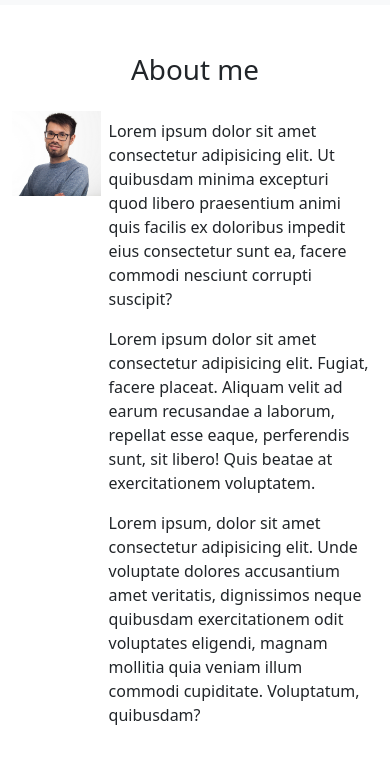
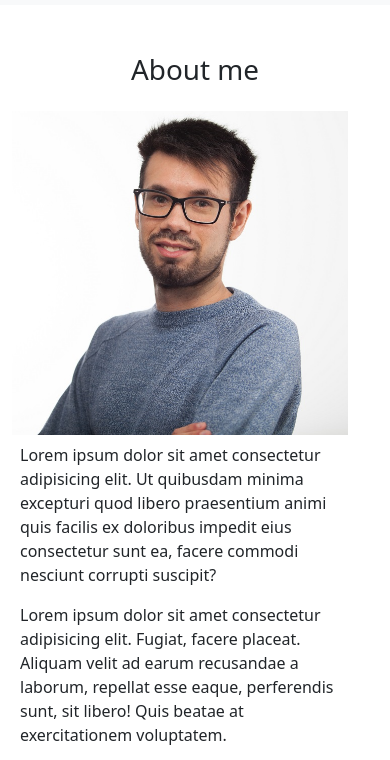
Before and after one commit to Francoazari/desafio-bootstrap, a plain HTML site: page pages/aboutme.html in a window 390 px wide. Shown: the part 57-817 px from the top of the page. Drawn offline with nearby package versions, Linux system fonts and the light colour scheme.

Commit message:
responsive fixes

```diff
--- a/pages/aboutme.html
+++ b/pages/aboutme.html
@@ -149,11 +149,11 @@
                         <h1>About me</h1>
                     </div>
                     <div class="row mt-4">
-                        <div class="d-flex flex-lg-row flex-md-row flex-sm-column justify-content-center">
-                            <div class="col-lg-4 col-md-4 col-sm-11 mr-4">
+                        <div class="d-flex flex-lg-row flex-md-row flex-sm-column flex-column justify-content-center">
+                            <div class="col-lg-4 col-md-4 col-sm-11 col-11 mr-4">
                                 <img src="../images/aboutme/franco.png" alt="Franco Azari">
                             </div>
-                            <div class="col-lg-6 col-md-6 col-sm-11 p-2">
+                            <div class="col-lg-6 col-md-6 col-sm-11 col-11 p-2">
                                 <p>Lorem ipsum dolor sit amet consectetur adipisicing elit. Ut quibusdam minima excepturi quod libero praesentium animi quis facilis ex doloribus impedit eius consectetur sunt ea, facere commodi nesciunt corrupti suscipit?</p>
                                 <p>Lorem ipsum dolor sit amet consectetur adipisicing elit. Fugiat, facere placeat. Aliquam velit ad earum recusandae a laborum, repellat esse eaque, perferendis sunt, sit libero! Quis beatae at exercitationem voluptatem.</p>
                                 <p>Lorem ipsum, dolor sit amet consectetur adipisicing elit. Unde voluptate dolores accusantium amet veritatis, dignissimos neque quibusdam exercitationem odit voluptates eligendi, magnam mollitia quia veniam illum commodi cupiditate. Voluptatum, quibusdam?</p>
```
Also changed, not shown: pages/servicios.html (+9 -9 lines).
